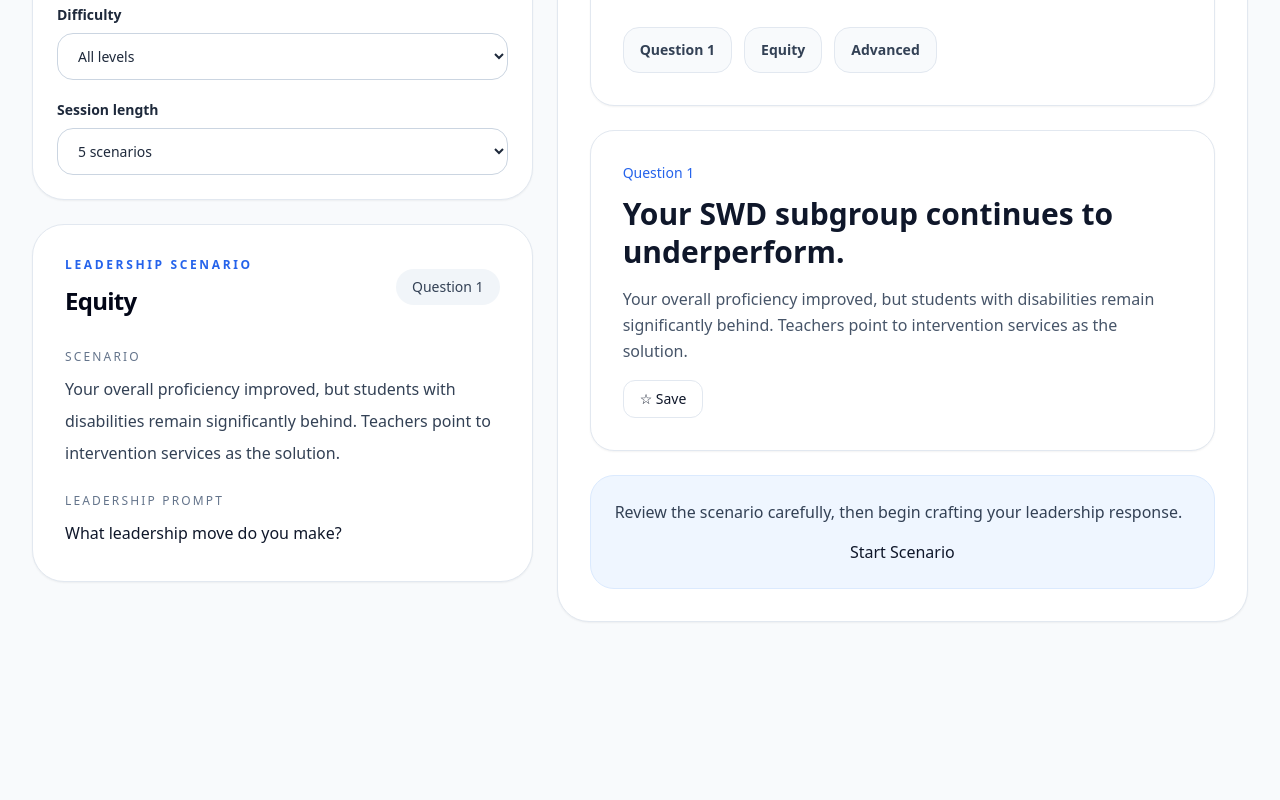
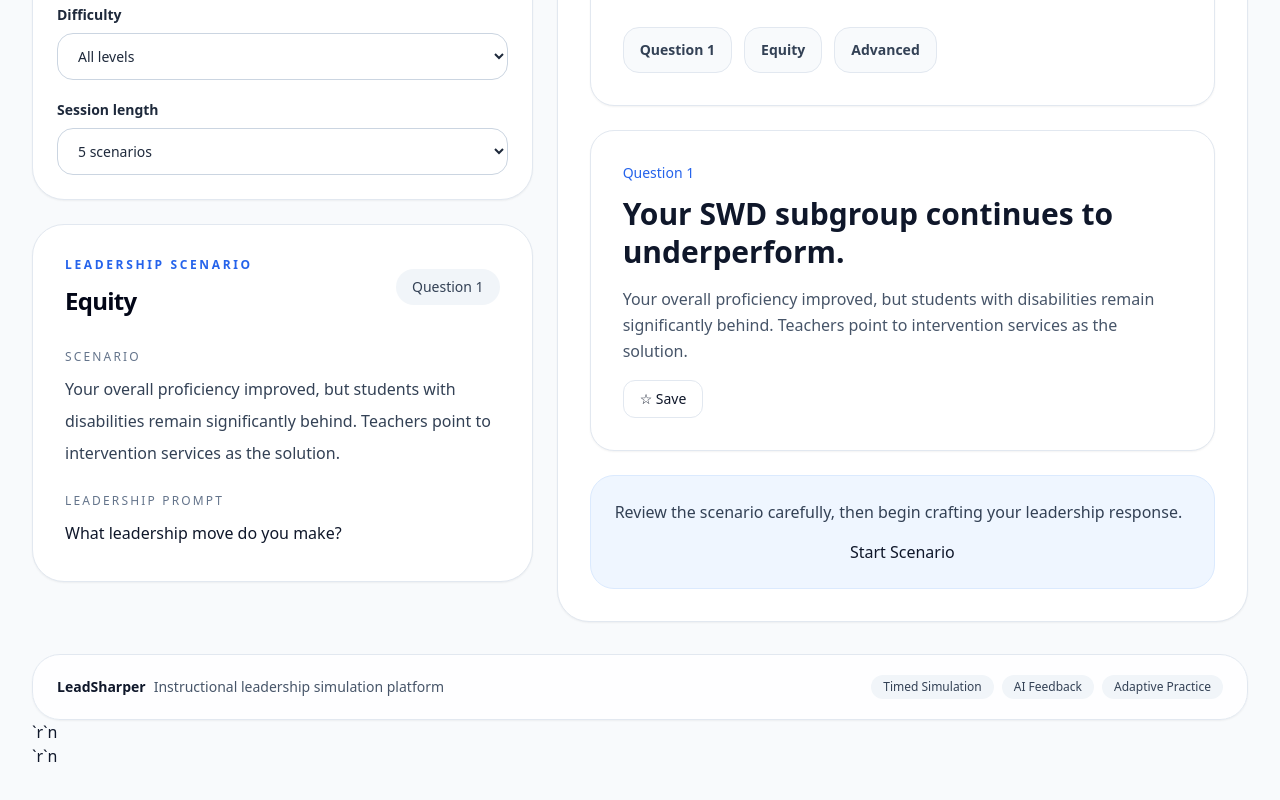
Before and after one commit to jmarc296-jpg/instructional-leadership-practice, a Next.js app: page / in a window 1280 px wide. Shown: the part 2338-3138 px from the top of the page. Before the commit the page ends 2992 px from the top, so only its background shows below. Built offline with nearby package versions, Linux system fonts and the light colour scheme.

Commit message:
Add product command footer

```diff
--- a/app/page.tsx
+++ b/app/page.tsx
@@ -7,6 +7,7 @@ import { TabContent } from '@/components/home/tab-content'
 import { FeatureHighlights } from '@/components/home/feature-highlights'
 import { WhySection } from '@/components/home/why-section'
 import { PracticeWorkspace } from '@/components/practice-workspace'
+import { ProductFooter } from '@/components/home/product-footer'
 import { useHomeDashboard } from '@/hooks/use-home-dashboard'
 
 export default function HomePage() {
@@ -88,7 +89,6 @@ export default function HomePage() {
             onOpenHistoryCard={handleOpenPracticeCard}
           />
         )}
-      </div>
-    </main>
+              <ProductFooter />`r`n      </div>`r`n    </main>
   )
 }
--- /dev/null
+++ b/components/home/product-footer.tsx
@@ -0,0 +1,24 @@
+export function ProductFooter() {
+  return (
+    <footer className="rounded-[28px] border border-slate-200 bg-white/80 px-6 py-5 text-sm text-slate-600 shadow-sm backdrop-blur">
+      <div className="flex flex-col gap-3 md:flex-row md:items-center md:justify-between">
+        <div>
+          <span className="font-semibold text-slate-900">LeadSharper</span>
+          <span className="ml-2">Instructional leadership simulation platform</span>
+        </div>
+
+        <div className="flex flex-wrap gap-2">
+          <span className="rounded-full bg-slate-100 px-3 py-1 text-xs font-medium text-slate-700">
+            Timed Simulation
+          </span>
+          <span className="rounded-full bg-slate-100 px-3 py-1 text-xs font-medium text-slate-700">
+            AI Feedback
+          </span>
+          <span className="rounded-full bg-slate-100 px-3 py-1 text-xs font-medium text-slate-700">
+            Adaptive Practice
+          </span>
+        </div>
+      </div>
+    </footer>
+  )
+}
```
